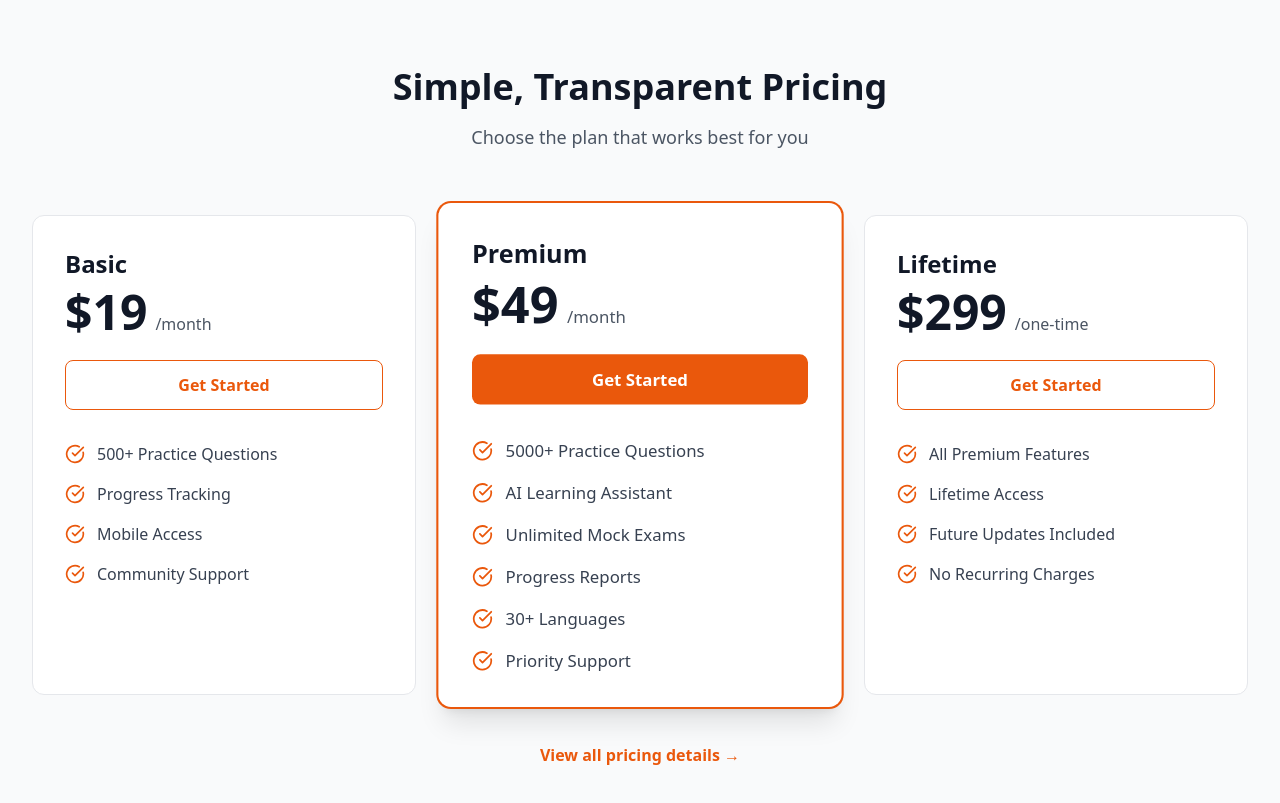
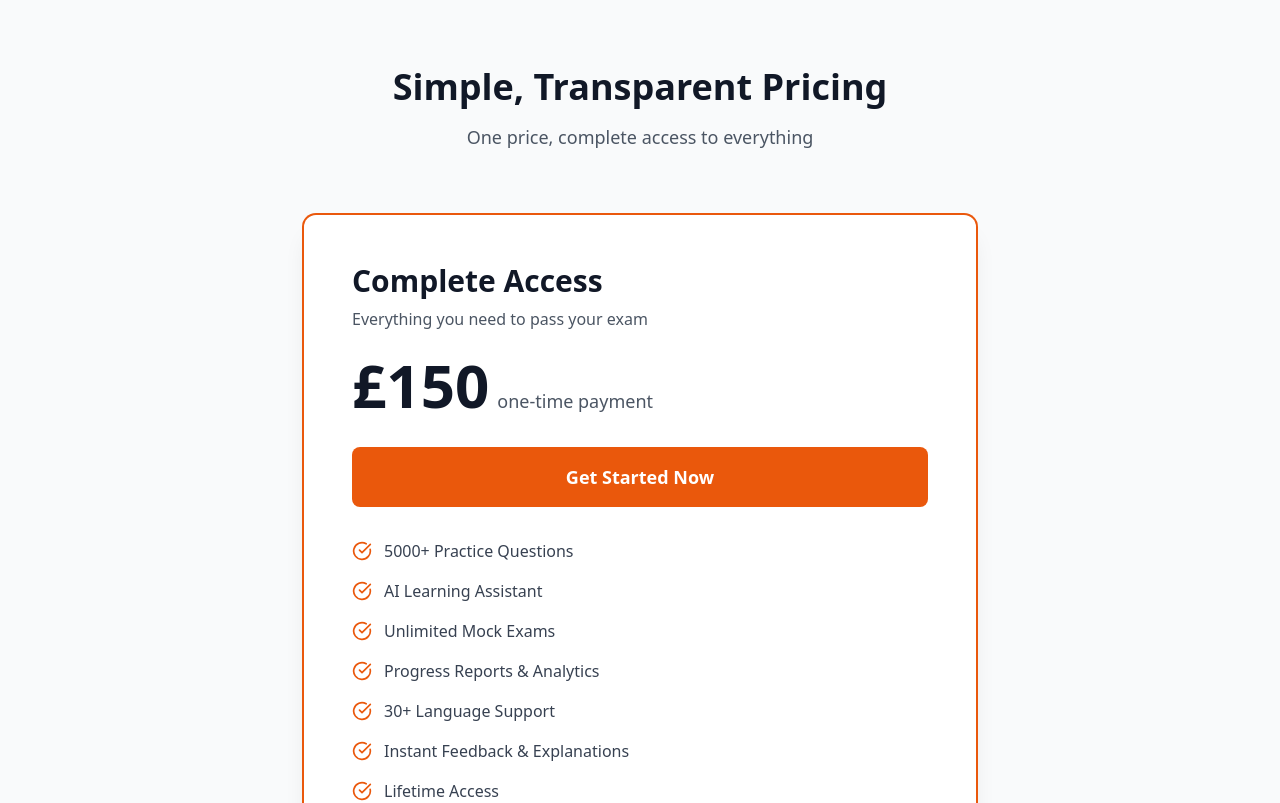
Before and after one commit to Ahmed19000810/wolverhampton-taxi-academy, a React (Vite) app: page / in a window 1280 px wide. Shown: the part 1820-2623 px from the top of the page. Built offline with nearby package versions, Linux system fonts and the light colour scheme.

Commit message:
Simplify pricing to single £150 one-time payment model

```diff
--- a/client/pages/Index.tsx
+++ b/client/pages/Index.tsx
@@ -39,7 +39,7 @@ export default function Index() {
                   to="/register"
                   className="px-8 py-4 bg-orange-600 hover:bg-orange-700 text-white font-semibold rounded-lg transition-all transform hover:scale-105 text-center"
                 >
-                  Start Free Trial
+                  Get Started
                 </Link>
                 <Link
                   to="/features"
@@ -166,7 +166,7 @@ export default function Index() {
         </div>
       </section>
 
-      {/* Pricing Section Preview */}
+      {/* Pricing Section */}
       <section className="py-20 sm:py-32 bg-gray-50 dark:bg-slate-950">
         <div className="max-w-7xl mx-auto px-4 sm:px-6 lg:px-8">
           <div className="text-center mb-16">
@@ -174,85 +174,47 @@ export default function Index() {
               Simple, Transparent Pricing
             </h2>
             <p className="text-lg text-gray-600 dark:text-gray-400">
-              Choose the plan that works best for you
+              One price, complete access to everything
             </p>
           </div>
 
-          <div className="grid grid-cols-1 md:grid-cols-3 gap-8">
-            {[
-              {
-                name: "Basic",
-                price: "$19",
-                period: "month",
-                features: [
-                  "500+ Practice Questions",
-                  "Progress Tracking",
-                  "Mobile Access",
-                  "Community Support",
-                ],
-                highlighted: false,
-              },
-              {
-                name: "Premium",
-                price: "$49",
-                period: "month",
-                features: [
-                  "5000+ Practice Questions",
-                  "AI Learning Assistant",
-                  "Unlimited Mock Exams",
-                  "Progress Reports",
-                  "30+ Languages",
-                  "Priority Support",
-                ],
-                highlighted: true,
-              },
-              {
-                name: "Lifetime",
-                price: "$299",
-                period: "one-time",
-                features: [
-                  "All Premium Features",
-                  "Lifetime Access",
-                  "Future Updates Included",
-                  "No Recurring Charges",
-                ],
-                highlighted: false,
-              },
-            ].map((plan, i) => (
-              <div
-                key={i}
-                className={`rounded-xl transition-all ${
-                  plan.highlighted
-                    ? "ring-2 ring-orange-600 dark:ring-orange-500 transform lg:scale-105 bg-white dark:bg-slate-800 shadow-xl"
-                    : "bg-white dark:bg-slate-800 border border-gray-200 dark:border-slate-700"
-                }`}
-              >
-                <div className="p-8">
-                  <h3 className="text-2xl font-bold text-gray-900 dark:text-white mb-2">
-                    {plan.name}
+          <div className="max-w-2xl mx-auto">
+            <div className="bg-white dark:bg-slate-800 rounded-xl ring-2 ring-orange-600 dark:ring-orange-500 shadow-xl">
+              <div className="p-8 sm:p-12">
+                <h3 className="text-3xl font-bold text-gray-900 dark:text-white mb-2">
+                  Complete Access
                 </h3>
-                  <div className="mb-6">
-                    <span className="text-5xl font-bold text-gray-900 dark:text-white">
-                      {plan.price}
+                <p className="text-gray-600 dark:text-gray-400 mb-6">
+                  Everything you need to pass your exam
+                </p>
+                <div className="mb-8">
+                  <span className="text-6xl font-bold text-gray-900 dark:text-white">
+                    £150
                   </span>
-                    <span className="text-gray-600 dark:text-gray-400 ml-2">
-                      /{plan.period}
+                  <span className="text-gray-600 dark:text-gray-400 ml-2 text-lg">
+                    one-time payment
                   </span>
                 </div>
 
                 <Link
                   to="/register"
-                    className={`block text-center w-full py-3 rounded-lg font-semibold transition-all mb-8 ${
-                      plan.highlighted
-                        ? "bg-orange-600 hover:bg-orange-700 text-white"
-                        : "border border-orange-600 text-orange-600 hover:bg-orange-50 dark:hover:bg-slate-700"
-                    }`}
+                  className="block text-center w-full py-4 bg-orange-600 hover:bg-orange-700 text-white font-bold text-lg rounded-lg transition-all mb-8"
                 >
-                    Get Started
+                  Get Started Now
                 </Link>
 
                 <ul className="space-y-4">
-                    {plan.features.map((feature, j) => (
+                  {[
+                    "5000+ Practice Questions",
+                    "AI Learning Assistant",
+                    "Unlimited Mock Exams",
+                    "Progress Reports & Analytics",
+                    "30+ Language Support",
+                    "Instant Feedback & Explanations",
+                    "Lifetime Access",
+                    "Future Updates Included",
+                    "Priority Support",
+                  ].map((feature, j) => (
                     <li
                       key={j}
                       className="flex items-center gap-3 text-gray-700 dark:text-gray-300"
@@ -264,16 +226,6 @@ export default function Index() {
                 </ul>
               </div>
             </div>
-            ))}
-          </div>
-
-          <div className="text-center mt-12">
-            <Link
-              to="/pricing"
-              className="text-orange-600 dark:text-orange-500 font-semibold hover:underline"
-            >
-              View all pricing details →
-            </Link>
           </div>
         </div>
       </section>
@@ -339,13 +291,14 @@ export default function Index() {
             Ready to Pass Your Wolverhampton PHV Test?
           </h2>
           <p className="text-xl text-orange-100 mb-8">
-            Get started today and access everything you need to succeed.
+            Get complete access for just £150. One payment, lifetime access to
+            all features.
           </p>
           <Link
             to="/register"
             className="inline-block px-8 py-4 bg-white hover:bg-gray-100 text-orange-600 font-bold rounded-lg transition-all transform hover:scale-105"
           >
-            Sign Up Now
+            Get Started Now
           </Link>
         </div>
       </section>
```
Lines whose indentation alone changed are shown as unchanged.
